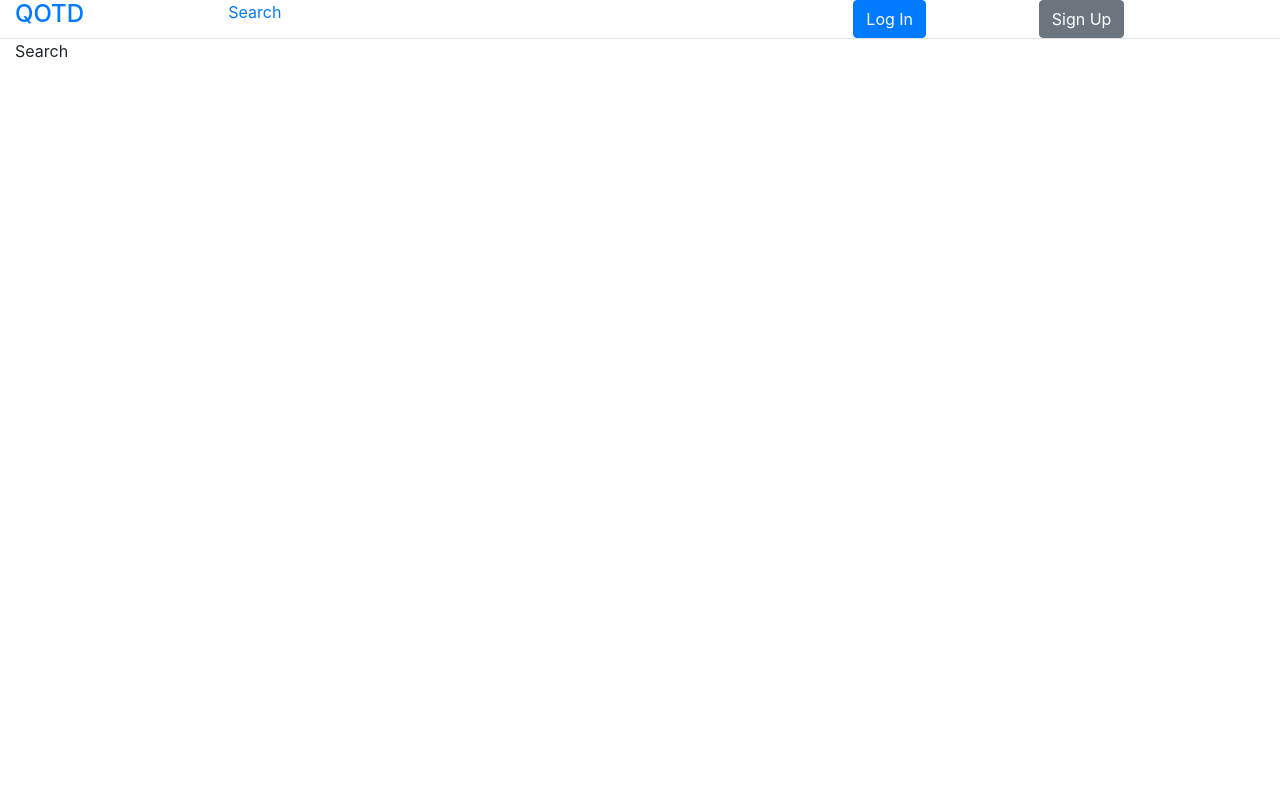
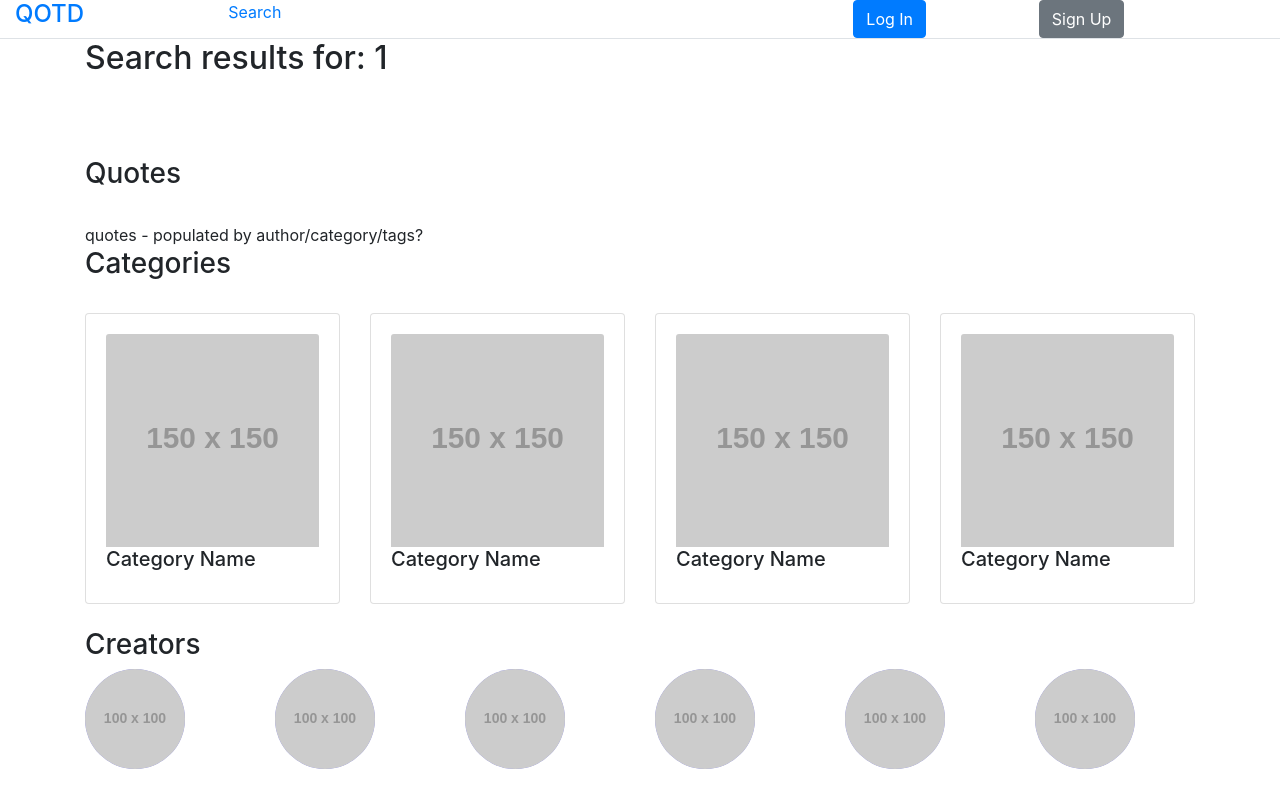
Before and after one commit to BrennanBeeler/CS5610-FinalProject, a React (Create React App) app in the folder cs5610-final-project/: page /search/1 in a window 1280 px wide. Built offline with nearby package versions, Linux system fonts and the light colour scheme; the HTML template or start-up script is replaced by a standard one.

Commit message:
Search page is set up. Started some work on search-results page. It is likely going to take the most time outside of handling our database.

```diff
--- a/cs5610-final-project/src/App.js
+++ b/cs5610-final-project/src/App.js
@@ -9,6 +9,7 @@ import {Provider} from "react-redux"
 import store from "./store/store.js"
 import TopBar from "./components/top-bar/top-bar";
 import Register from "./components/register/register";
+import SearchResults from "./components/search-results/search-results";
 
 
 //TODO figure out if app is okay as class
@@ -18,6 +19,7 @@ function App() {
             <BrowserRouter>
                 <div className="container-fluid">
                     <TopBar/>
+
                     <Route path={["/", "/home"]} exact={true}>
                         <Home/>
                     </Route>
@@ -30,7 +32,7 @@ function App() {
                         <Login/>
                     </Route>
 
-                    <Route path="/search">
+                    <Route path="/search" exact={true}>
                         <Search/>
                     </Route>
 
@@ -42,6 +44,10 @@ function App() {
                         <Register/>
                     </Route>
 
+                    <Route path="/search/:searchTerm">
+                        <SearchResults/>
+                    </Route>
+
                     {/*TODO determine if we want a privacy policy page*/}
                 </div>
             </BrowserRouter>
--- a/cs5610-final-project/src/components/home/home.js
+++ b/cs5610-final-project/src/components/home/home.js
@@ -29,6 +29,7 @@ export class Home extends React.Component {
                 <h1 className="text-center">Quote of the Day</h1>
 
                 {/*TODO: figure out how to get image to look nice behind text https://stackoverflow.com/questions/32594944/how-to-pass-backgroundurl-dynamically-using-javascript-to-css*/}
+                {/*TODO: can also try out /quote/image api*/}
                 <blockquote className="text-center blockquote" style={{
                     backgroundImage: `url(${this.state.quoteOfTheDay.background})`,
                     height: "500px",
--- a/cs5610-final-project/src/components/login/login.js
+++ b/cs5610-final-project/src/components/login/login.js
@@ -10,6 +10,7 @@ const Login = (
     const history = useHistory();
 
     const validateCredentials = () => {
+        //TODO: switch to hooks
         if (document.getElementById("usernameFld").value === "test" &&
             document.getElementById("passwordFld").value === "password") {
             logIn()
--- a/cs5610-final-project/src/components/register/register.js
+++ b/cs5610-final-project/src/components/register/register.js
@@ -4,7 +4,7 @@ import {Link} from "react-router-dom";
 export default class Register extends React.Component {
     render() {
         return(
-            //TODO: all values need to be validated
+            //TODO: all values need to be validated and actually do something
             <div className="container">
                 <h1>Sign Up</h1>
                 <div className="form-group row">
--- /dev/null
+++ b/cs5610-final-project/src/components/search-results/search-results.js
@@ -0,0 +1,87 @@
+import React from "react";
+import {useParams} from "react-router-dom";
+import CreatorIcon from "../creator-icon/creator-icon-";
+import CategoryCard from "../card/category-card";
+
+const SearchResults = () => {
+
+    const {searchTerm} = useParams();
+
+    return(
+        <div className="container">
+            <h2>
+                Search results for: {searchTerm}
+            </h2>
+
+            <br/>
+            <br/>
+            <br/>
+
+
+            <h3>
+                Quotes
+            </h3>
+
+            <br/>
+
+            {/*TODO: going to need to use /quote/search with searchTerm as author and category and maybe tags*/}
+            quotes - populated by author/category/tags?
+
+            <br/>
+
+            <h3>
+                Categories
+            </h3>
+
+            <br/>
+
+            <div className="row">
+                {/*TODO: populate with categories*/}
+                {/*TODO: fix issue on very small screen where one category gets huge*/}
+                <div className="col col-sm-6 col-md-3">
+                    <CategoryCard/>
+                </div>
+                <div className="col col-sm-6 col-md-3">
+                    <CategoryCard/>
+                </div>
+                <div className="col col-sm-6 col-md-3">
+                    <CategoryCard/>
+                </div>
+                <div className="col col-sm-6 col-md-3">
+                    <CategoryCard/>
+                </div>
+            </div>
+
+
+            <br/>
+
+            <h3>
+                Creators
+            </h3>
+
+            {/*TODO: populate these appropriately and make them dynamically spaced- always 6*/}
+            <div className="row">
+                <div className="col col-sm-2 col-xs-4">
+                    <CreatorIcon/>
+                </div>
+                <div className="col col-sm-2 col-xs-4">
+                    <CreatorIcon/>
+                </div>
+                <div className="col col-sm-2 col-xs-4">
+                    <CreatorIcon/>
+                </div>
+                <div className="col col-sm-2 col-xs-4">
+                    <CreatorIcon/>
+                </div>
+                <div className="col col-sm-2 col-xs-4">
+                    <CreatorIcon/>
+                </div>
+                <div className="col col-sm-2 col-xs-4">
+                    <CreatorIcon/>
+                </div>
+            </div>
+        </div>
+    )
+}
+
+export default SearchResults;
--- a/cs5610-final-project/src/components/search/search.js
+++ b/cs5610-final-project/src/components/search/search.js
@@ -1,11 +1,37 @@
-import React from "react"
+import React, {useState} from "react"
+import {useHistory} from "react-router-dom";
 
-export default class Search extends React.Component {
-    render() {
-        return(
-            <div>
-                Search
+const Search = () => {
+    const [searchTerm, setSearchTerm] = useState("")
+    const history = useHistory()
+
+    const handleSearch = () => {
+        if (searchTerm !== "") {
+            history.push(`/search/${searchTerm}`)
+        }
+    }
+
+    return(
+        <div className="container">
+            <br/>
+            <br/>
+            <br/>
+            <br/>
+            <label htmlFor="searchBar">
+                <h1>Search QOTD</h1>
+            </label>
+            {/*TODO: figure out what is searchable*/}
+            <input id="searchBar" className="form-control"
+                   placeholder="Search for categories, creators, or search for quotes by author" value={searchTerm}
+                   onChange={(event) => setSearchTerm(event.target.value)}/>
+            <br/>
+            <div className="row justify-content-center">
+                <button className="btn btn-primary" onClick={handleSearch}>
+                    Search
+                </button>
             </div>
-        )
-    }
+        </div>
+    )
 }
+
+export default Search
```
